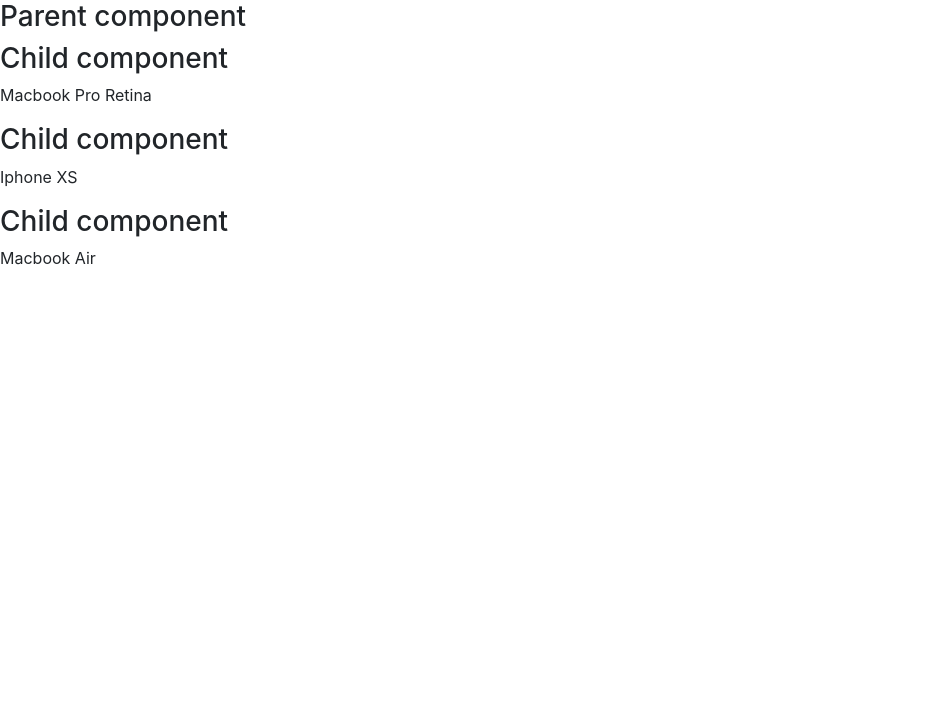
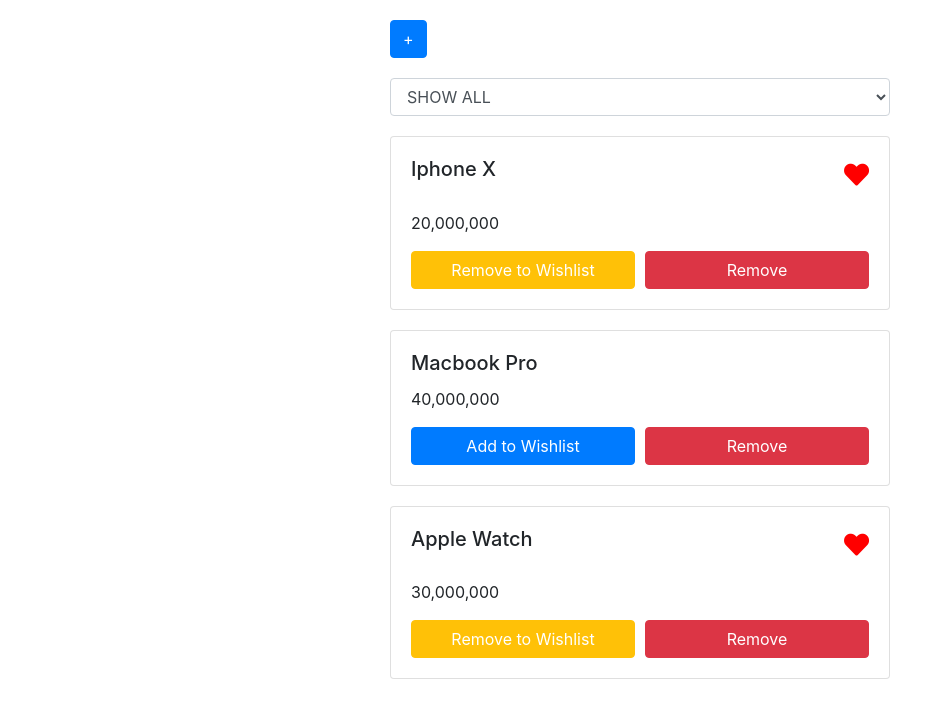
Before and after one commit to huongbee/angular1602, an Angular app: page / in a window 1280 px wide. Shown: the top 718 px of the page, without its empty margins (0-952 px from the left). Built offline with nearby package versions, Linux system fonts and the light colour scheme.

Commit message:
product-item

```diff
--- a/src/app/app.component.html
+++ b/src/app/app.component.html
@@ -1,6 +1,6 @@
 <!-- <app-hero></app-hero> -->
 <!-- <app-my-form></app-my-form> -->
-<!-- <app-product></app-product> -->
-<app-parent></app-parent>
+<app-product></app-product>
+<!-- <app-parent></app-parent> -->
 
 <router-outlet></router-outlet>
--- a/src/app/app.module.ts
+++ b/src/app/app.module.ts
@@ -8,6 +8,8 @@
 import { ProductComponent } from './product/product.component';
 import { ProductFormComponent } from './product/product-form.component';
 import { ProductFilterComponent } from './product/product-filter.component';
+import { ProductItemComponent } from './product/product-item.component';
+
 import { ParentComponent } from './interact/parent.component';
 import { ChildComponent } from './interact/child.component';
 
@@ -20,6 +22,7 @@
     ProductComponent,
     ProductFormComponent,
     ProductFilterComponent,
+    ProductItemComponent,
     ParentComponent,
     ChildComponent
   ],
--- /dev/null
+++ b/src/app/product/product-item.component.html
@@ -0,0 +1,23 @@
+<div  style="margin:20px">
+    <div class="card">
+        <div class="card-body">
+            <div class="name">
+                <h5 class="card-title">{{product.name}}</h5>
+                <p *ngIf="product.wishlist"><i class="fas fa-heart"></i></p>
+            </div>
+
+            <p class="card-text">{{product.price | number }}</p>
+            <div class="button">
+                <a *ngIf="!product.wishlist" class="btn btn-primary"
+                (click)="setWishlist(product.id)"
+                >Add to Wishlist</a>
+                <a *ngIf="product.wishlist" class="btn btn-warning"
+                (click)="setWishlist(product.id)"
+                >Remove to Wishlist</a>
+                <a class="btn btn-danger"
+                (click)="removeProduct(product.id)"
+                >Remove</a>
+            </div>
+        </div>
+    </div>
+</div>
--- /dev/null
+++ b/src/app/product/product.class.ts
@@ -0,0 +1,6 @@
+export interface Product {
+    id: number;
+    name: string;
+    price: number;
+    wishlist?: boolean;
+}
--- a/src/app/product/product.component.html
+++ b/src/app/product/product.component.html
@@ -5,29 +5,11 @@
         <app-product-form></app-product-form>
 
         <app-product-filter></app-product-filter>
-        <div style="margin:20px" *ngFor="let product of productsFilter">
-          <div class="card">
-            <div class="card-body">
-              <div class="name">
-                  <h5 class="card-title">{{product.name}}</h5>
-                  <p *ngIf="product.wishlist"><i class="fas fa-heart"></i></p>
-              </div>
 
-              <p class="card-text">{{product.price | number }}</p>
-              <div class="button">
-                  <a *ngIf="!product.wishlist" class="btn btn-primary"
-                  (click)="setWishlist(product.id)"
-                  >Add to Wishlist</a>
-                  <a *ngIf="product.wishlist" class="btn btn-warning"
-                  (click)="setWishlist(product.id)"
-                  >Remove to Wishlist</a>
-                  <a class="btn btn-danger"
-                  (click)="removeProduct(product.id)"
-                  >Remove</a>
-              </div>
-            </div>
-          </div>
-        </div>
+        <app-product-item
+        *ngFor="let product of productsFilter"
+        [product]="product"
+        ></app-product-item>
 
     </div>
   </div>
```
Also changed, not shown: src/app/product/product-item.component.ts (added, +11 -0 lines), src/app/product/product.component.ts (+1 -6 lines).
